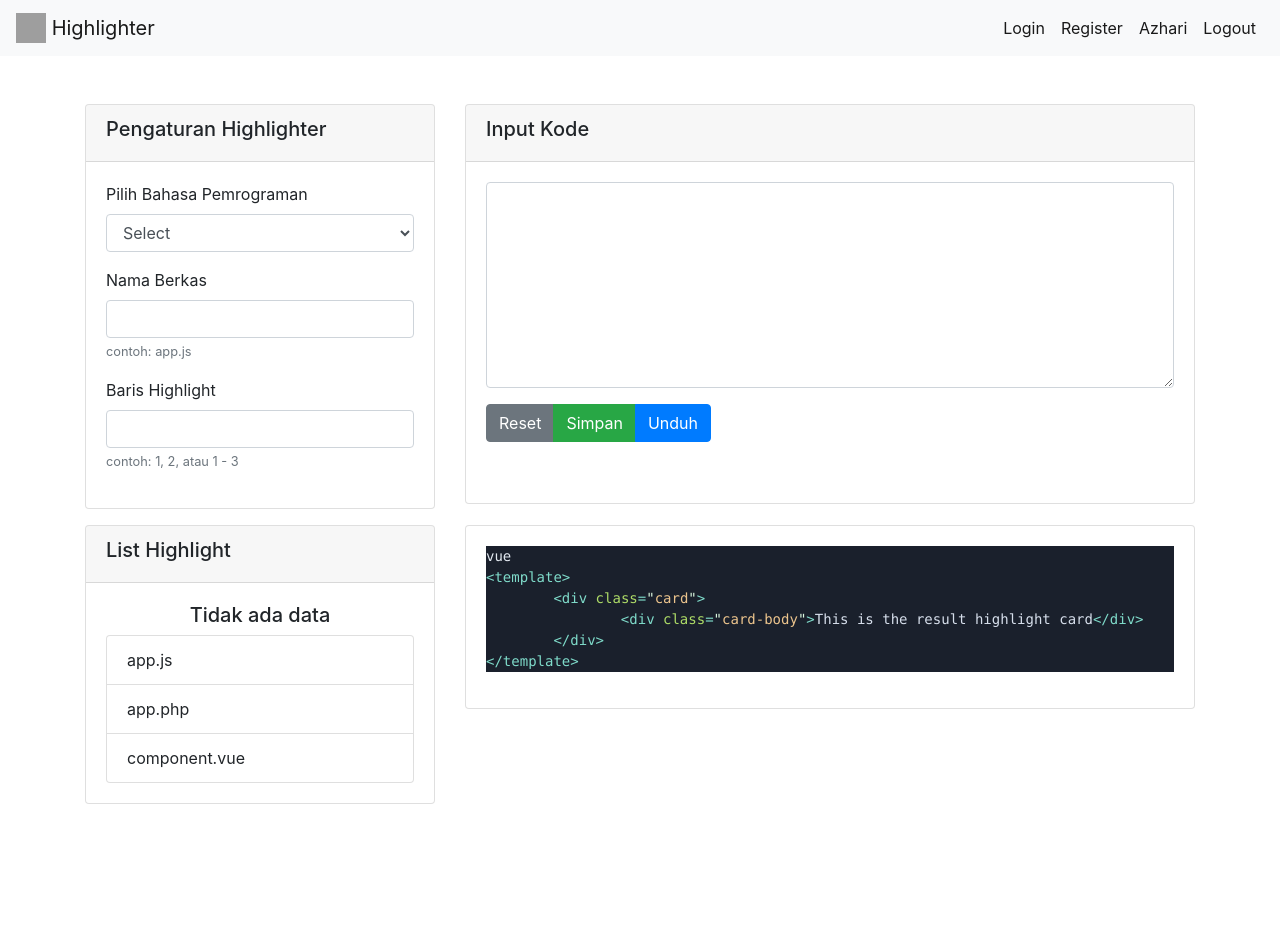
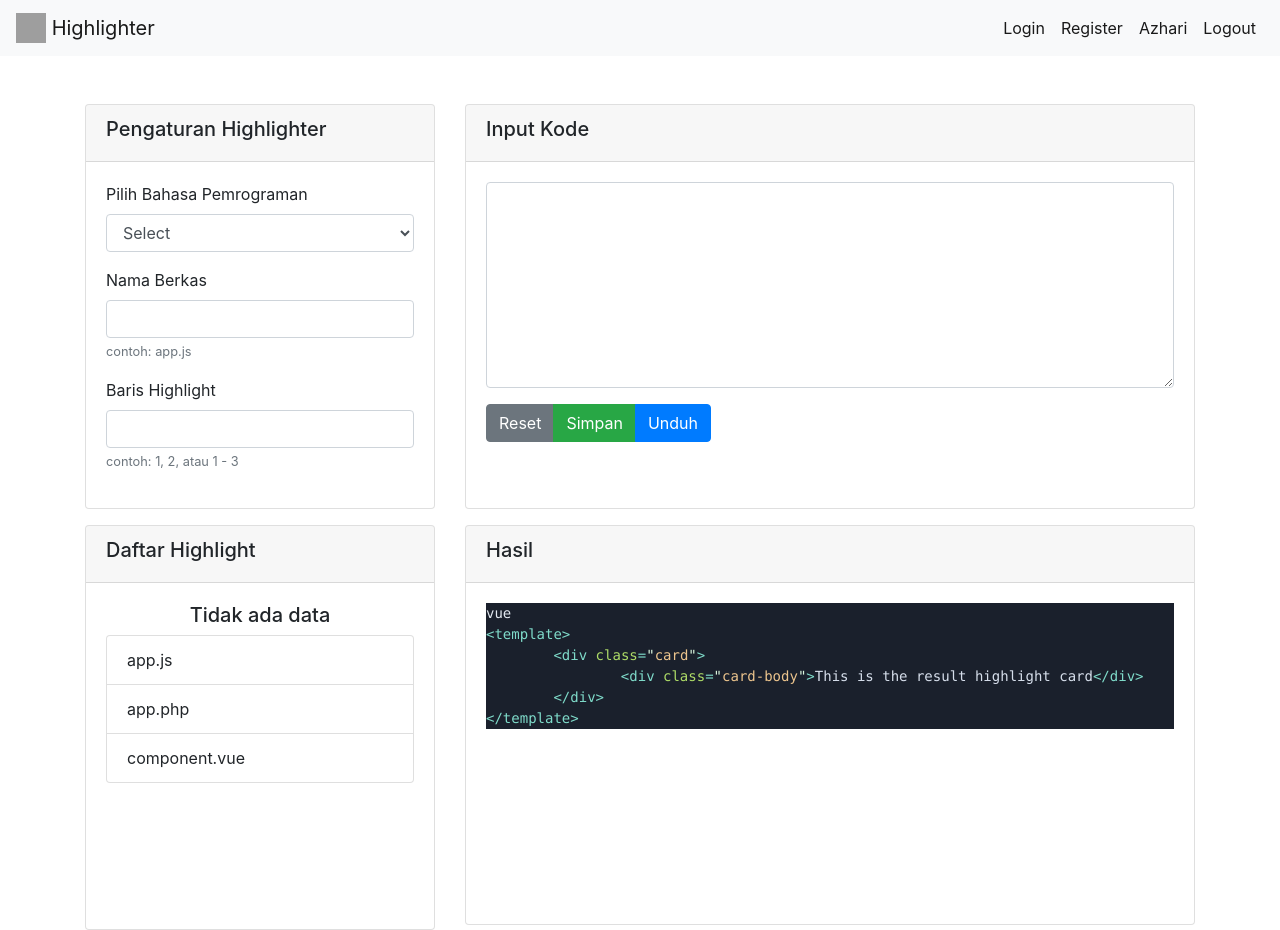
Before and after one commit to azharimm/code-highlighter, a Vue app: page / in a window 1280 px wide. Before the commit the page ends 804 px from the top, so only its background shows below. Built offline with nearby package versions, Linux system fonts and the light colour scheme; grey boxes are pictures that could not be loaded.

Commit message:
^ component home

```diff
--- a/src/components/Card.vue
+++ b/src/components/Card.vue
@@ -10,15 +10,6 @@
 </template>
 
 <style scoped>
-.card {
-    border-radius: 25px;
-}
-
-.card-header {
-    border-top-left-radius: 25px;
-    border-top-right-radius: 25px;
-}
-
 .card:hover {
     box-shadow: 0 0 11px rgba(33,33,33,.2);
 }
--- a/src/components/home/InputCode.vue
+++ b/src/components/home/InputCode.vue
@@ -1,9 +1,9 @@
 <template>
-	<div class="card" style="min-height: 400px;">
-		<div class="card-header">
+	<Card style="min-height: 405px;">
+		<template v-slot:card-header>
 			<h5>Input Kode</h5>
-		</div>
-		<div class="card-body">
+		</template>
+		<template v-slot:card-body>
 			<form action="">
 				<div class="form-group">
 					<textarea
@@ -30,6 +30,15 @@
 					</div>
 				</div>
 			</form>
-		</div>
-	</div>
+		</template>
+	</Card>
 </template>
+
+<script>
+import Card from '../Card'
+export default {
+	components: {
+		Card
+	}
+}
+</script>
--- a/src/components/home/ListHighlight.vue
+++ b/src/components/home/ListHighlight.vue
@@ -1,15 +1,24 @@
 <template>
-	<div class="card">
-		<div class="card-header">
-			<h5>List Highlight</h5>
-		</div>
-		<div class="card-body">
+	<Card style="min-height: 405px;">
+		<template v-slot:card-header>
+			<h5>Daftar Highlight</h5>
+		</template>
+		<template v-slot:card-body>
 			<center><h5>Tidak ada data</h5></center>
 			<ul class="list-group">
 				<li class="list-group-item">app.js</li>
 				<li class="list-group-item">app.php</li>
 				<li class="list-group-item">component.vue</li>
 			</ul>
-		</div>
-	</div>
+		</template>
+	</Card>
 </template>
+
+<script>
+import Card from '../Card'
+export default {
+	components: {
+		Card
+	}
+}
+</script>
--- a/src/components/home/ResultHighlight.vue
+++ b/src/components/home/ResultHighlight.vue
@@ -1,12 +1,24 @@
 <template>
-	<div class="card">
-		<div class="card-body">
+	<Card style="min-height: 400px;">
+		<template v-slot:card-header>
+			<h5>Hasil</h5>
+		</template>
+		<template v-slot:card-body>
 			<pre
 				class="shiki"
 			><div class="shiki__meta"><div class="shiki__language">vue</div></div><div class="shiki__code"><code><div class="line"><span style="color: rgb(127, 219, 202);">&lt;template&gt;</span></div><div class="line"><span style="color: rgb(214, 222, 235);">	</span><span style="color: rgb(127, 219, 202);">&lt;div </span><span style="color: rgb(173, 219, 103);">class</span><span style="color: rgb(127, 219, 202);">=</span><span style="color: rgb(217, 245, 221);">"</span><span style="color: rgb(236, 196, 141);">card</span><span style="color: rgb(217, 245, 221);">"</span><span style="color: rgb(127, 219, 202);">&gt;</span></div><div class="line"><span style="color: rgb(214, 222, 235);">		</span><span style="color: rgb(127, 219, 202);">&lt;div </span><span style="color: rgb(173, 219, 103);">class</span><span style="color: rgb(127, 219, 202);">=</span><span style="color: rgb(217, 245, 221);">"</span><span style="color: rgb(236, 196, 141);">card-body</span><span style="color: rgb(217, 245, 221);">"</span><span style="color: rgb(127, 219, 202);">&gt;</span><span style="color: rgb(214, 222, 235);">This is the result highlight card</span><span style="color: rgb(127, 219, 202);">&lt;/div&gt;</span></div><div class="line"><span style="color: rgb(214, 222, 235);">	</span><span style="color: rgb(127, 219, 202);">&lt;/div&gt;</span></div><div class="line"><span style="color: rgb(127, 219, 202);">&lt;/template&gt;</span></div></code></div></pre>
-		</div>
-	</div>
+		</template>
+	</Card>
 </template>
+
+<script>
+import Card from '../Card'
+export default {
+	components: {
+		Card
+	}
+}
+</script>
 
 <style scoped>
 .shiki {
--- a/src/components/home/Setting.vue
+++ b/src/components/home/Setting.vue
@@ -1,9 +1,9 @@
 <template>
-	<div class="card">
-		<div class="card-header">
+	<Card style="min-height: 405px;">
+		<template v-slot:card-header>
 			<h5>Pengaturan Highlighter</h5>
-		</div>
-		<div class="card-body">
+		</template>
+		<template v-slot:card-body>
 			<form action="#">
 				<div class="form-group">
 					<label for="">Pilih Bahasa Pemrograman</label>
@@ -22,6 +22,15 @@
 					<small class="text-muted">contoh: 1, 2, atau 1 - 3</small>
 				</div>
 			</form>
-		</div>
-	</div>
+		</template>
+	</Card>
 </template>
+
+<script>
+import Card from '../Card'
+export default {
+	components: {
+		Card
+	}
+}
+</script>
```
